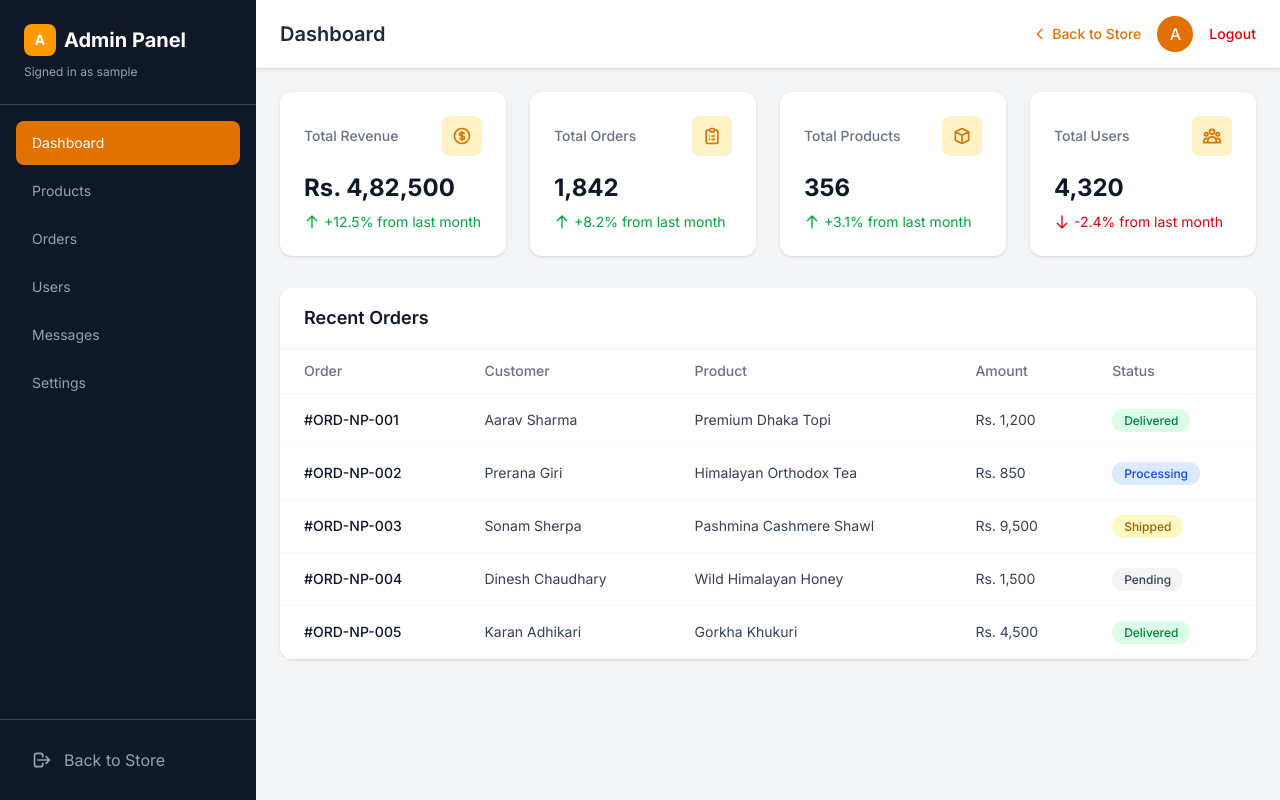
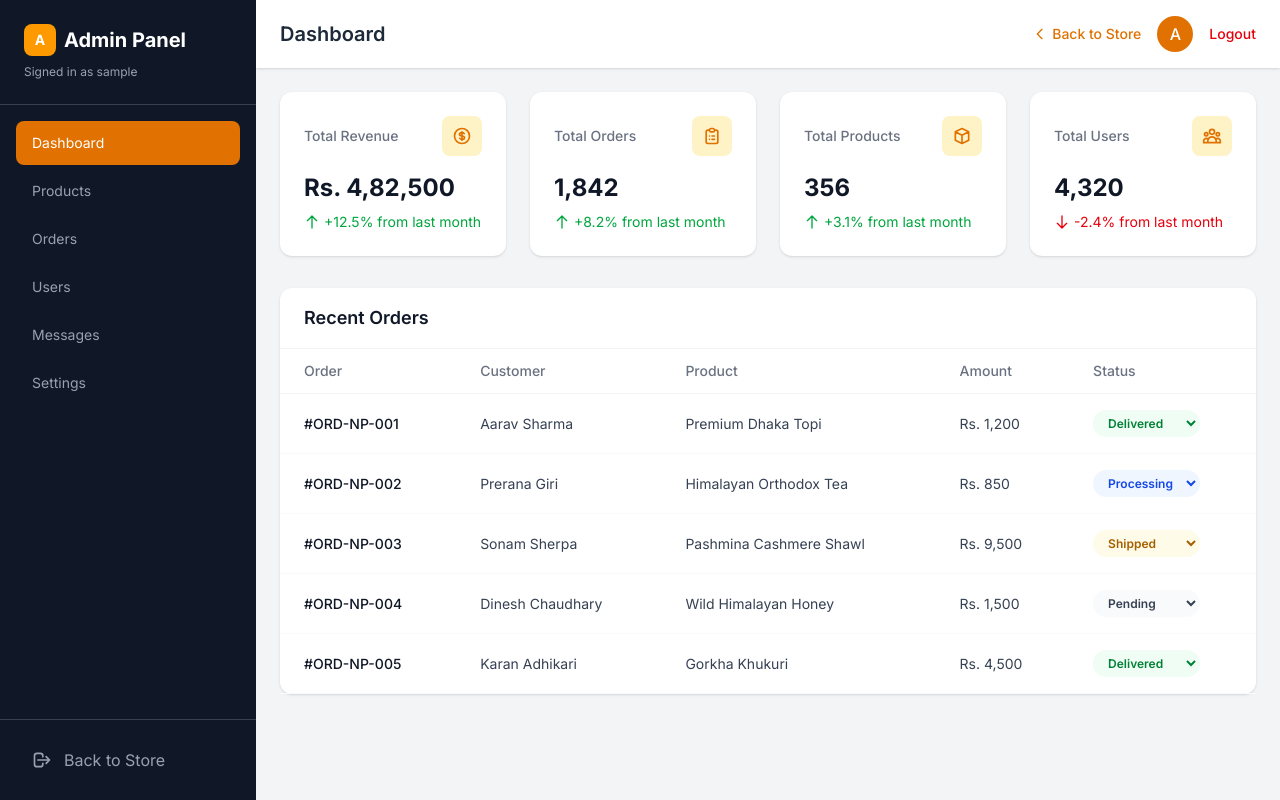
Before and after one commit to ANMOL-CHHETRI/React-Collage-B, a React (Vite) app: page /admin/dashboard in a window 1280 px wide. Built offline with nearby package versions, Linux system fonts and the light colour scheme; sample sign-in values are in the browser's storage.

Commit message:
Admin Dashboard: Add order status manager dropdown to allow delivery status transitions

```diff
--- a/src/pages/AdminDashboard.jsx
+++ b/src/pages/AdminDashboard.jsx
@@ -135,6 +135,23 @@ const AdminDashboard = () => {
       } catch (e) {}
     }
     return { avg: "4.4", count: 3 }
+  }
+
+  const handleUpdateOrderStatus = (orderId, newStatus) => {
+    let currentOrders = JSON.parse(localStorage.getItem("shopease_orders"))
+    if (!currentOrders || !Array.isArray(currentOrders) || currentOrders.length === 0) {
+      currentOrders = [...recentOrders]
+    }
+    const updated = currentOrders.map(order => {
+      const id = order.orderId || order.id
+      if (id === orderId) {
+        return { ...order, status: newStatus }
+      }
+      return order
+    })
+    localStorage.setItem("shopease_orders", JSON.stringify(updated))
+    setAdminOrders(updated)
+    success(`Order ${orderId} updated to ${newStatus}`)
   }
 
 
@@ -349,19 +366,25 @@ const AdminDashboard = () => {
                           <td className="px-6 py-4 text-gray-700 dark:text-gray-300">{product}</td>
                           <td className="px-6 py-4 text-gray-700 dark:text-gray-300">{amount}</td>
                           <td className="px-6 py-4">
-                            <span
-                              className={`px-3 py-1 rounded-full text-xs font-medium ${
+                           <select
+                             value={order.status}
+                             onChange={(e) => handleUpdateOrderStatus(orderId, e.target.value)}
+                             className={`px-2.5 py-1 rounded-full text-xs font-semibold outline-none cursor-pointer border border-transparent transition-all duration-200
+                               ${
                                  order.status === "Delivered"
-                                  ? "bg-green-100 dark:bg-green-950/20 text-green-700 dark:text-green-400"
+                                   ? "bg-green-50 dark:bg-green-950/20 text-green-700 dark:text-green-400 hover:border-green-300"
                                    : order.status === "Processing"
-                                    ? "bg-blue-100 dark:bg-blue-950/20 text-blue-700 dark:text-blue-400"
+                                     ? "bg-blue-50 dark:bg-blue-950/20 text-blue-700 dark:text-blue-400 hover:border-blue-300"
                                      : order.status === "Shipped"
-                                      ? "bg-yellow-100 dark:bg-yellow-950/20 text-yellow-700 dark:text-yellow-400"
-                                      : "bg-gray-100 dark:bg-gray-800 text-gray-700 dark:text-gray-300"
+                                       ? "bg-yellow-50 dark:bg-yellow-950/20 text-yellow-700 dark:text-yellow-400 hover:border-yellow-300"
+                                       : "bg-gray-50 dark:bg-gray-800 text-gray-700 dark:text-gray-300 hover:border-gray-300"
                                }`}
                            >
-                              {order.status}
-                            </span>
+                             <option value="Pending" className="bg-white dark:bg-slate-900 text-slate-800 dark:text-slate-100">Pending</option>
+                             <option value="Processing" className="bg-white dark:bg-slate-900 text-slate-800 dark:text-slate-100">Processing</option>
+                             <option value="Shipped" className="bg-white dark:bg-slate-900 text-slate-800 dark:text-slate-100">Shipped</option>
+                             <option value="Delivered" className="bg-white dark:bg-slate-900 text-slate-800 dark:text-slate-100">Delivered</option>
+                           </select>
                          </td>
                         </tr>
                       )})}
```
Lines whose indentation alone changed are shown as unchanged.
